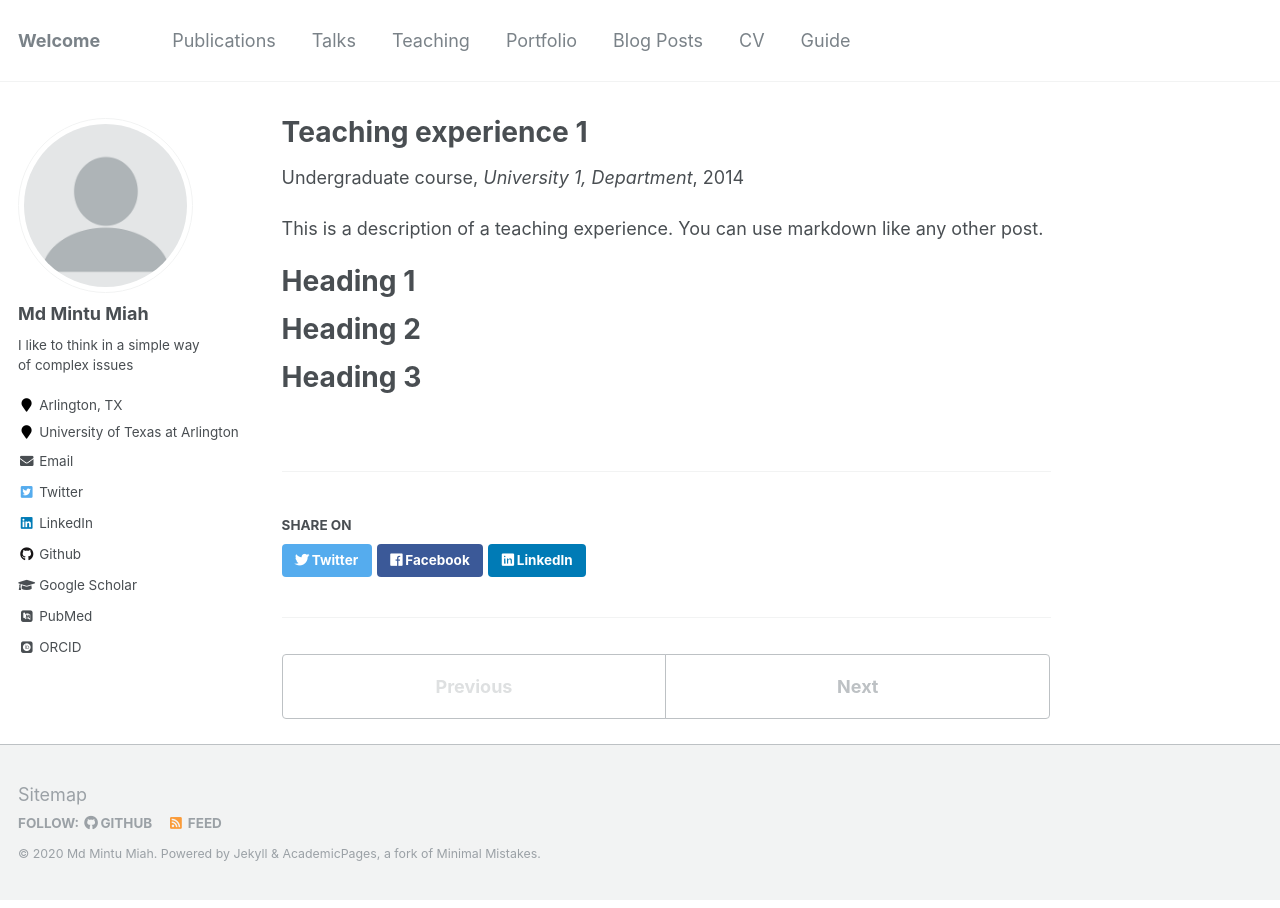
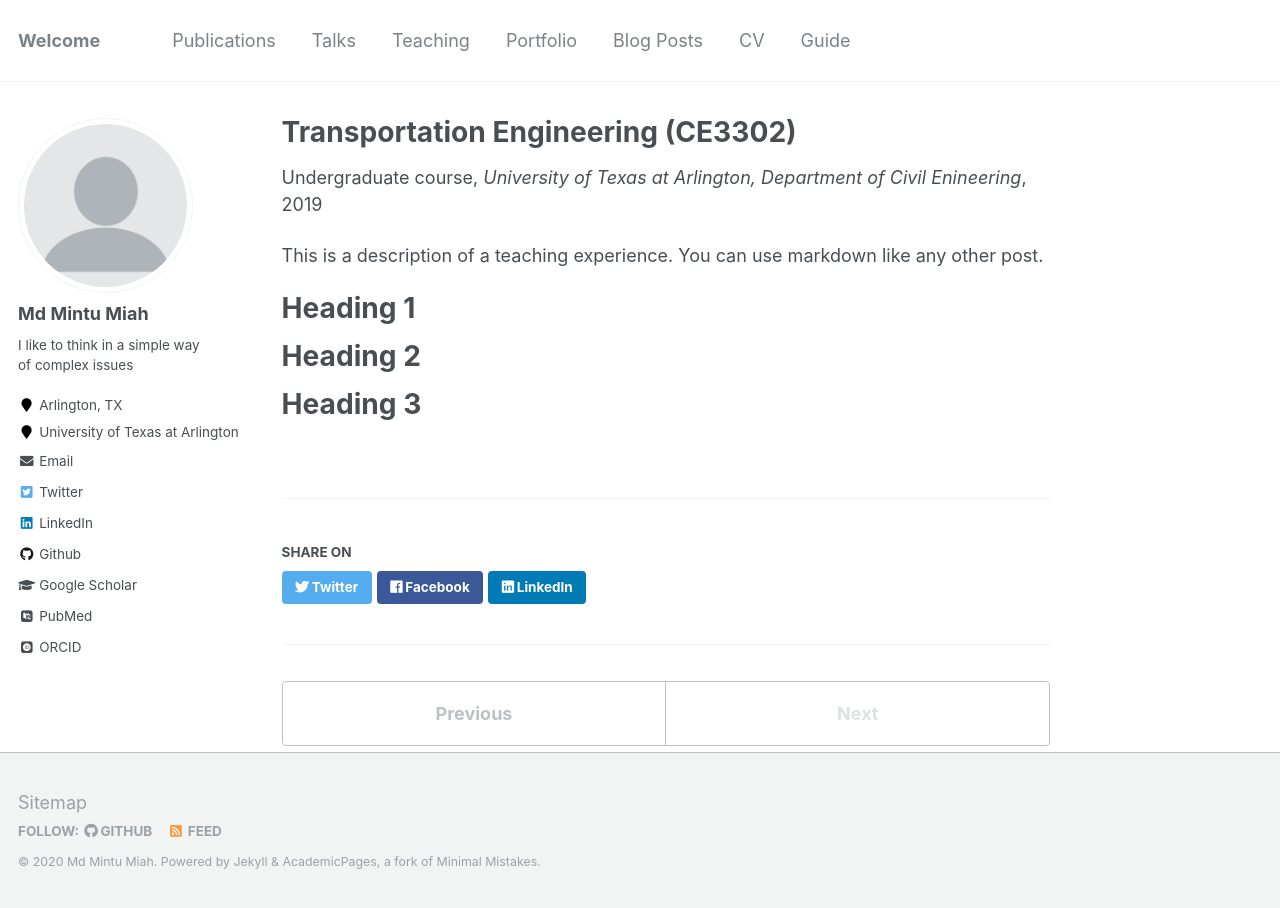
Before and after one commit to mintu07ruet/mintu07ruet.github.io, a Jekyll site: the page built from _teaching/2014-spring-teaching-1.md, in a window 1280 px wide. Built offline with Jekyll 4.4.1, drawn with Linux system fonts in a browser that asks for light colours; some web fonts are replaced; a file with an impossible date is left out.

Commit message:
Update 2014-spring-teaching-1.md

```diff
--- a/_teaching/2014-spring-teaching-1.md
+++ b/_teaching/2014-spring-teaching-1.md
@@ -1,11 +1,11 @@
 ---
-title: "Teaching experience 1"
-collection: teaching
+title: "Transportation Engineering (CE3302)"
+collection: Graduate Teaching Assistant
 type: "Undergraduate course"
-permalink: /teaching/2014-spring-teaching-1
-venue: "University 1, Department"
-date: 2014-01-01
-location: "City, Country"
+permalink: /teaching/2019-spring-teaching-1
+venue: "University of Texas at Arlington, Department of Civil Enineering"
+date: 2019-01-11
+location: "Texas, USA"
 ---
 
 This is a description of a teaching experience. You can use markdown like any other post.
```
